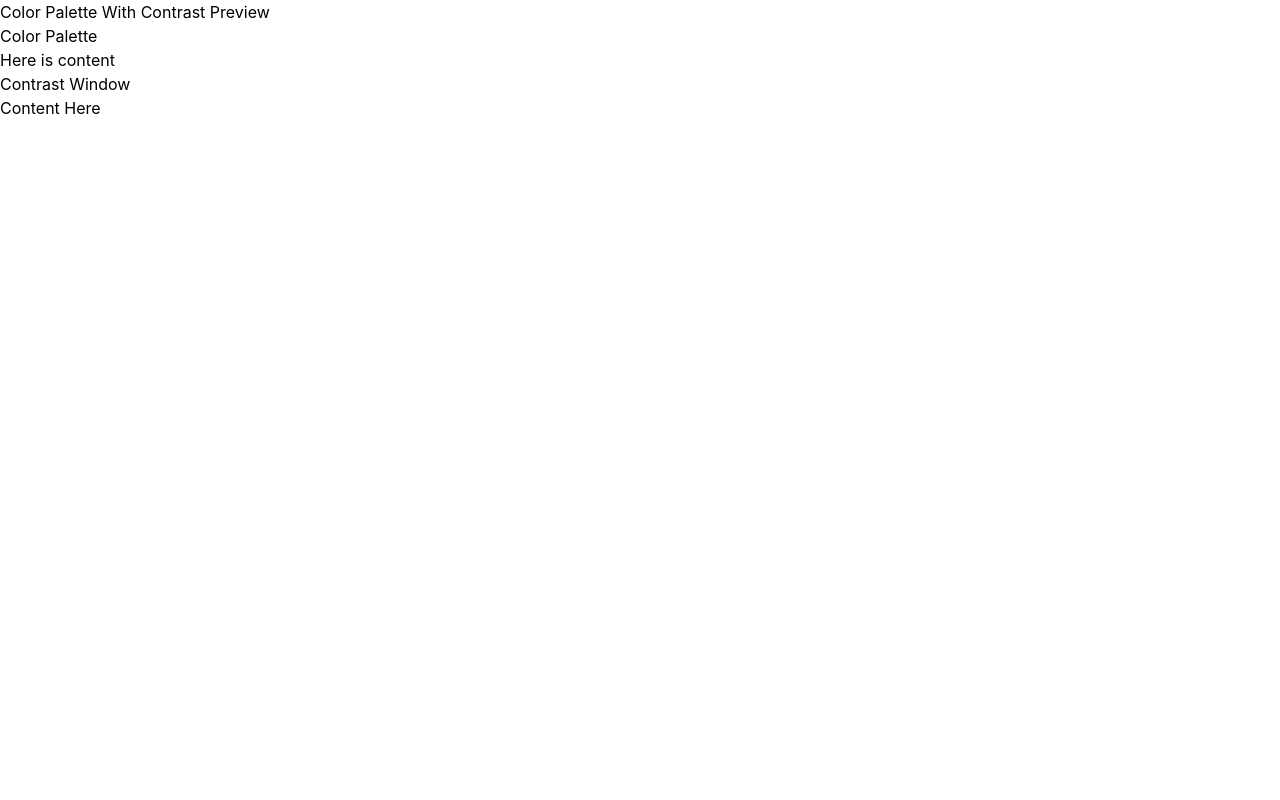
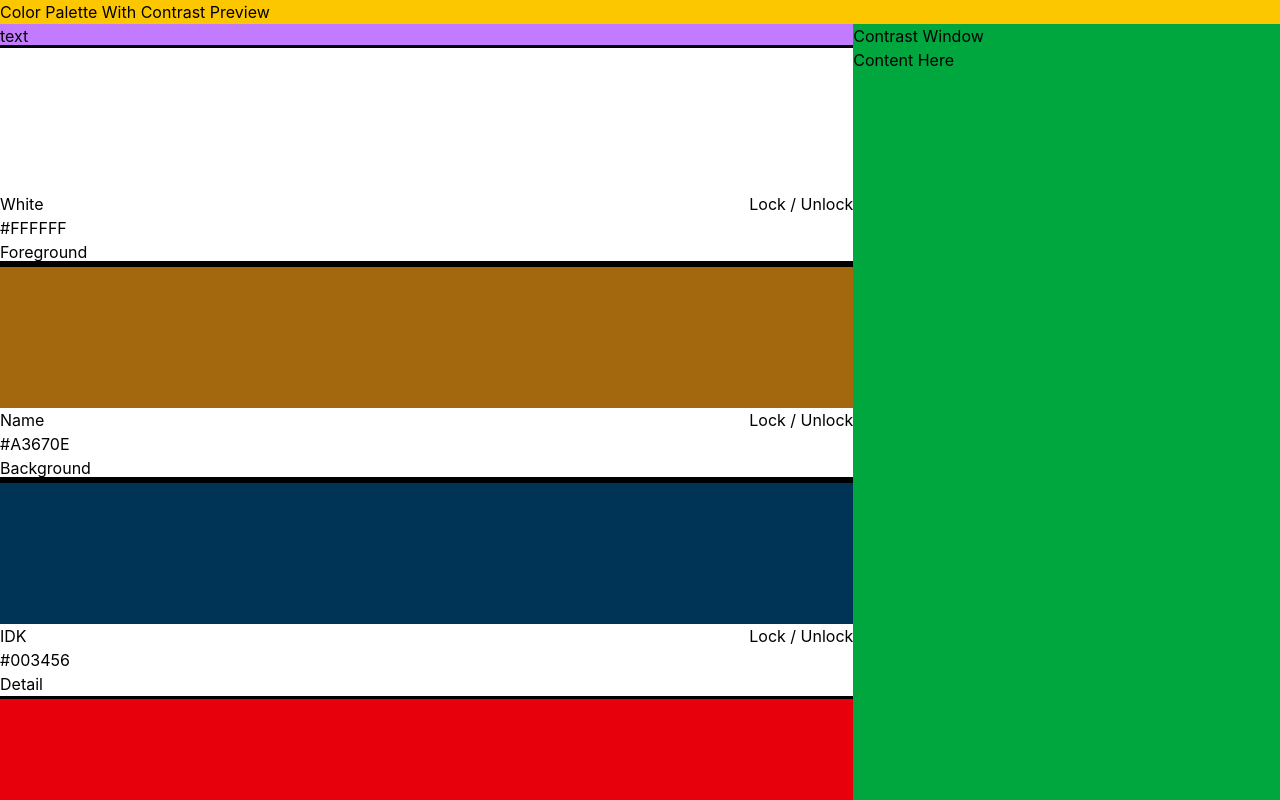
Before and after one commit to hannahlundstrom/color-palette, a React (Vite) app: page / in a window 1280 px wide. Built offline with nearby package versions, Linux system fonts and the light colour scheme.

Commit message:
Created color type and refined ColorCard and Paleette

```diff
--- a/src/components/App/App.tsx
+++ b/src/components/App/App.tsx
@@ -5,13 +5,13 @@ import Palette from "../Palette/Palette"
 function App() {
 
   return (
-    <>
+    <div className="min-h-screen flex flex-col">
       <Header/>
-      <main>
+      <main className="bg-pink-300 flex flex-1 justify-between">
         <Palette/>
         <ContrastWindow/>
       </main>
-    </>
+    </div>
   )
 }
 
--- a/src/components/ColorCard/ColorCard.tsx
+++ b/src/components/ColorCard/ColorCard.tsx
@@ -1,16 +1,18 @@
-function ColorCard() {
+import type { Color } from "../../types/color"
+
+function ColorCard({color}: {color: Color}) {
 
   return (
-    <article>
-      <div className="color-preview">
+    <article className="w-full h-full flex flex-col outline-solid">
+      <div id="color-preview" className="flex-1" style={{ backgroundColor: color.hexCode }}>
       </div>
-      <div className="color-details">
-        <div className="color-info">
-            <span className="color-name">Name</span>
-            <span className="color-hex">#FFFFFF</span>
-            <span className="color-nickname">Nickname</span>
+      <div id="color-details" className="bg-white flex justify-between">
+        <div id="color-info" className="flex flex-col">
+            <span id="color-name">{color.name}</span>
+            <span id="color-hex-code">{color.hexCode}</span>
+            <span id="color-nickname">{color.nickname}</span>
         </div>
-        <div className="color-actions">
+        <div id="color-actions" className="flex flex-col">
             <span>Lock / Unlock</span>
         </div>
       </div>
--- a/src/components/ContrastWindow/ContrastWindow.tsx
+++ b/src/components/ContrastWindow/ContrastWindow.tsx
@@ -1,7 +1,7 @@
 function ContrastWindow() {
 
   return (
-    <section>
+    <section className="bg-green-600 flex-1 w-full">
       <h2>Contrast Window</h2>
       <p>Content Here</p>
     </section>
--- a/src/components/Header/Header.tsx
+++ b/src/components/Header/Header.tsx
@@ -1,7 +1,7 @@
 function Header() {
 
   return (
-    <header>
+    <header className="bg-yellow-400">
       <h1>Color Palette With Contrast Preview</h1>
     </header>
   )
--- a/src/components/Palette/Palette.tsx
+++ b/src/components/Palette/Palette.tsx
@@ -1,9 +1,25 @@
+import { useState } from "react"
+import Toolbar from "./Toolbar"
+import type { Color } from "../../types/color";
+import ColorCard from "../ColorCard/ColorCard";
+
 function Palette() {
 
+const [colorCount, setColorCount] = useState(3);
+const [colors, setColors] = useState<Color[]>([]);
+//FOR TESTING PURPOSES
+colors.push({hexCode: "#FFFFFF", name: "White", nickname: "Foreground"});
+colors.push({hexCode: "#A3670E", name: "Name", nickname: "Background"});
+colors.push({hexCode: "#003456", name: "IDK", nickname: "Detail"});
+colors.push({hexCode: "#AF3410", name: "Maybe", nickname: "Decoration"});
+colors.push({hexCode: "#000000", name: "Green?", nickname: "Warning"});
+
   return (
-    <section>
-      <h2>Color Palette</h2>
-      <p>Here is content</p>
+    <section className="bg-red-600 w-full flex flex-col flex-2">
+      <Toolbar/>
+      <div className="">
+        {colors.slice(0, colorCount).map(color => <ColorCard color={color}/>)}
+      </div>
     </section>
   )
 }
--- /dev/null
+++ b/src/components/Palette/Toolbar.tsx
@@ -0,0 +1,10 @@
+function Toolbar() {
+
+  return (
+    <div className="bg-purple-400">
+      <h2>text</h2>
+    </div>
+  )
+}
+
+export default Toolbar
--- /dev/null
+++ b/src/types/color.ts
@@ -0,0 +1,5 @@
+export type Color = {
+  hexCode: string
+  name: string
+  nickname: string
+};
--- a/style.css
+++ b/style.css
@@ -1 +1,5 @@
 @import "tailwindcss";
+
+html, body, #app, #root {
+  height: 100%
+}
```
